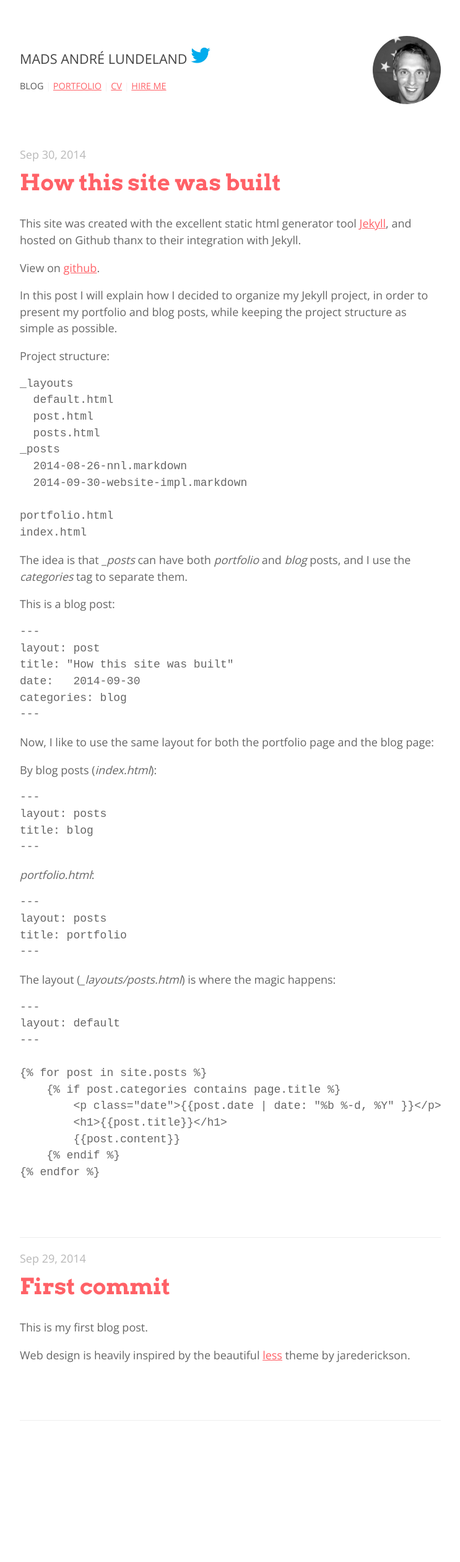
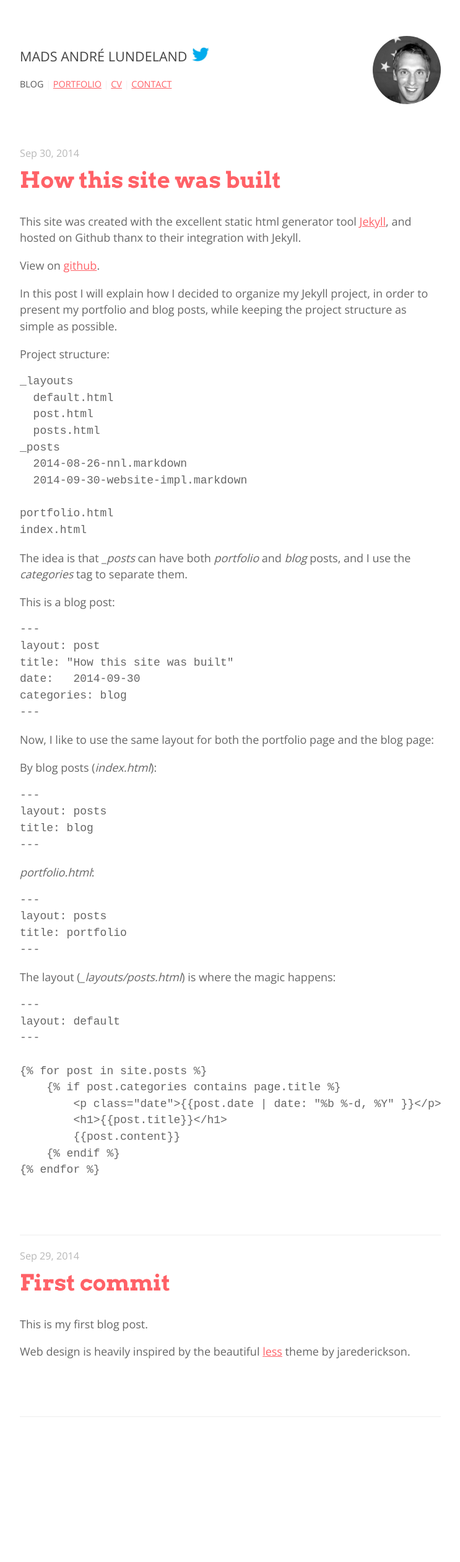
Before and after one commit to mlundela/mlundela.github.io, a Jekyll site: the page built from index.html, in a window 1280 px wide. Shown: the whole page at 62% size, without its empty margins (268-1011 px from the left). Built offline with Jekyll 4.4.1, drawn with Linux system fonts in a browser that asks for light colours.

Commit message:
Minor changes

```diff
--- a/_includes/header.html
+++ b/_includes/header.html
@@ -11,7 +11,7 @@
             {% if page.title != 'blog' %} <a href="/">blog</a> {% else %} <span>blog</span> {% endif %} |
             {% if page.title != 'portfolio' %} <a href="/portfolio">portfolio</a> {% else %} <span>portfolio</span>{% endif %} |
             {% if page.title != 'cv' %} <a href="/cv">cv</a> {% else %} <span>cv</span> {% endif %} |
-            {% if page.title != 'contact' %} <a href="/contact">hire me</a> {% else %} <span>hire me</span> {% endif %}
+            {% if page.title != 'contact' %} <a href="/contact">contact</a> {% else %} <span>contact</span> {% endif %}
         </div>
     </div>
     <br style="clear: both;"/>
--- a/css/main.css
+++ b/css/main.css
@@ -41,7 +41,8 @@ a, a:hover, a:visited {
 }
 
 .twitter {
-    width: 32px;
+    width: 28px;
+    margin-left: 2px;
 }
 
 .content img {
@@ -80,6 +81,7 @@ hr {
 
 .date {
     color: #b8b8b8;
+    font-size: 0.9em;
 }
 
 .breadcrumb span {
```
